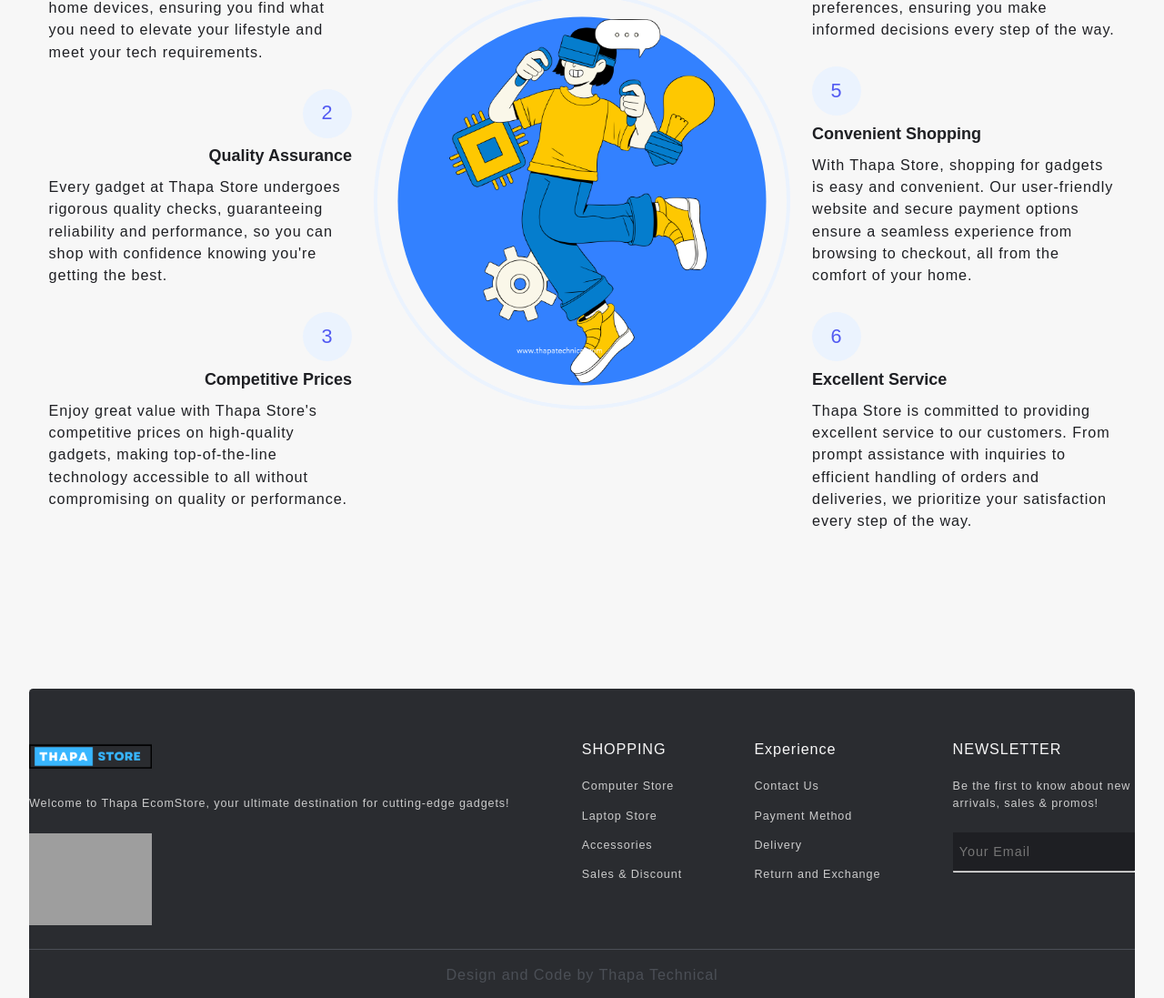
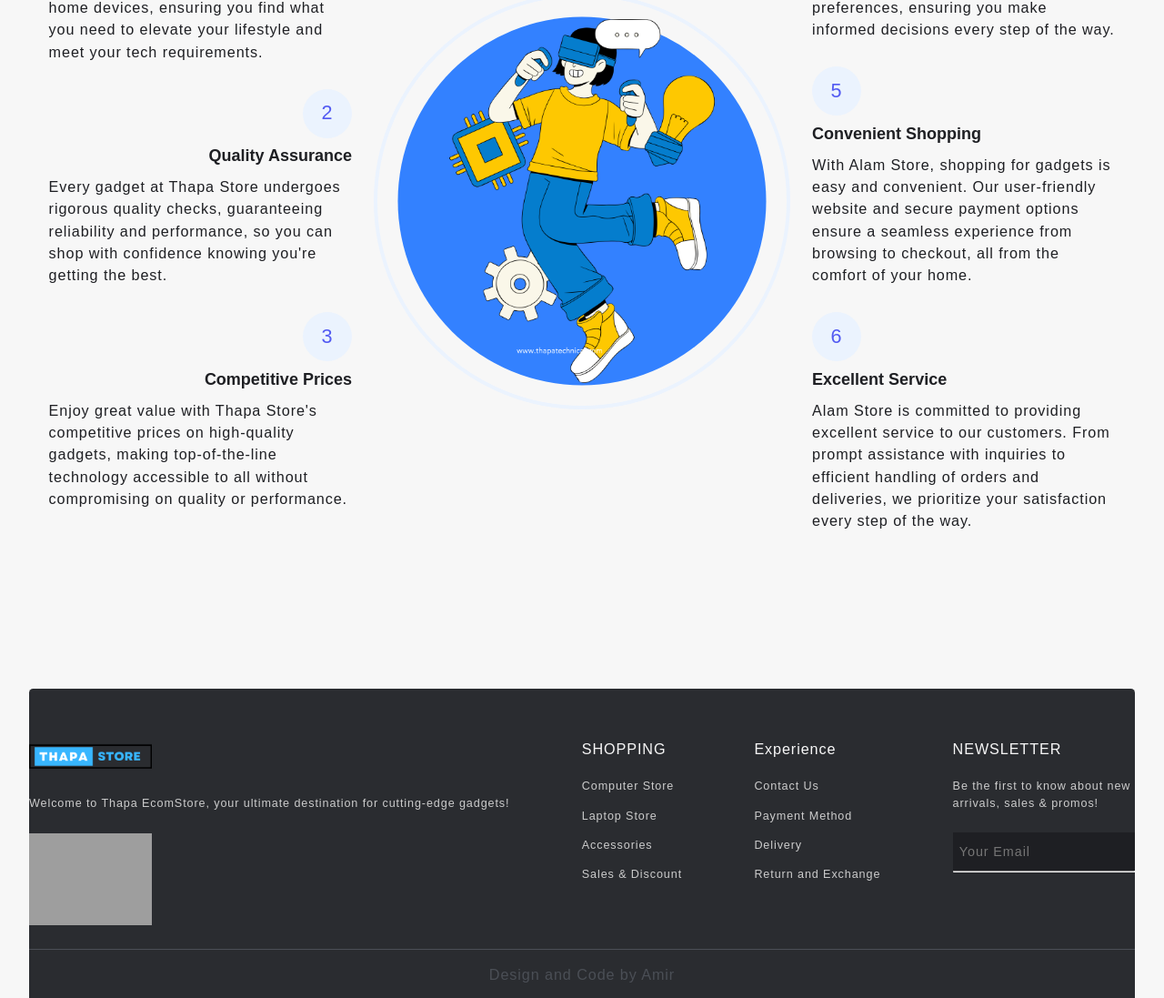
Before and after one commit to amiralam198/eCommerceWebsite, a website built with Vite: page index.html in a window 1280 px wide. Shown: the part 3509-4606 px from the top of the page at 91% size. Built offline with nearby package versions, Linux system fonts and the light colour scheme; grey boxes are pictures that could not be loaded; some icons are missing.

Commit message:
update index.html

```diff
--- a/index.html
+++ b/index.html
@@ -335,7 +335,7 @@
             <p class="common-text--highlight">5</p>
             <h3 class="section-common--title">Convenient Shopping</h3>
             <p>
-              With Thapa Store, shopping for gadgets is easy and convenient. Our
+              With Alam Store, shopping for gadgets is easy and convenient. Our
               user-friendly website and secure payment options ensure a seamless
               experience from browsing to checkout, all from the comfort of your
               home.
@@ -350,7 +350,7 @@
             <p class="common-text--highlight">6</p>
             <h3 class="section-common--title">Excellent Service</h3>
             <p>
-              Thapa Store is committed to providing excellent service to our
+              Alam Store is committed to providing excellent service to our
               customers. From prompt assistance with inquiries to efficient
               handling of orders and deliveries, we prioritize your satisfaction
               every step of the way.
@@ -395,7 +395,7 @@
       </div>
       <div class="f-design">
         <div class="f-design-txt">
-          <p>Design and Code by Thapa Technical</p>
+          <p>Design and Code by Amir </p>
         </div>
       </div>
     </footer>
```
